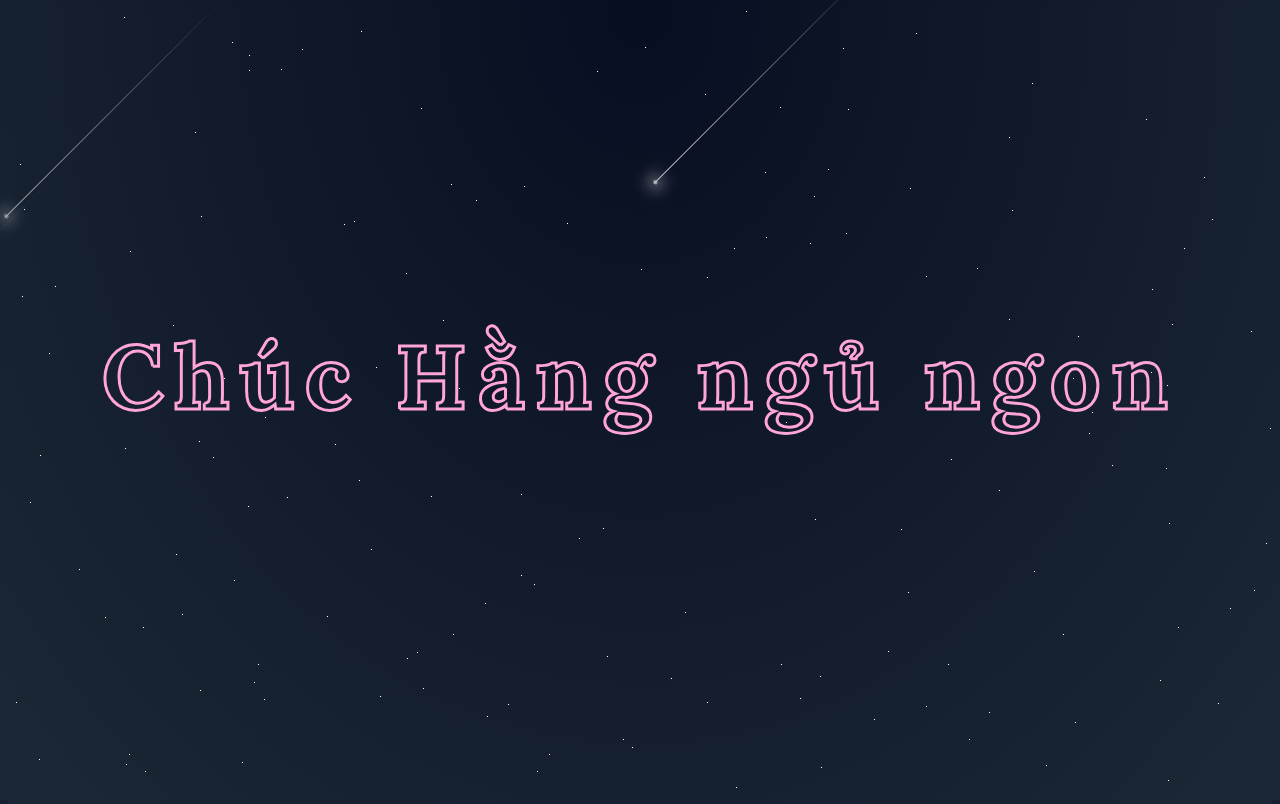
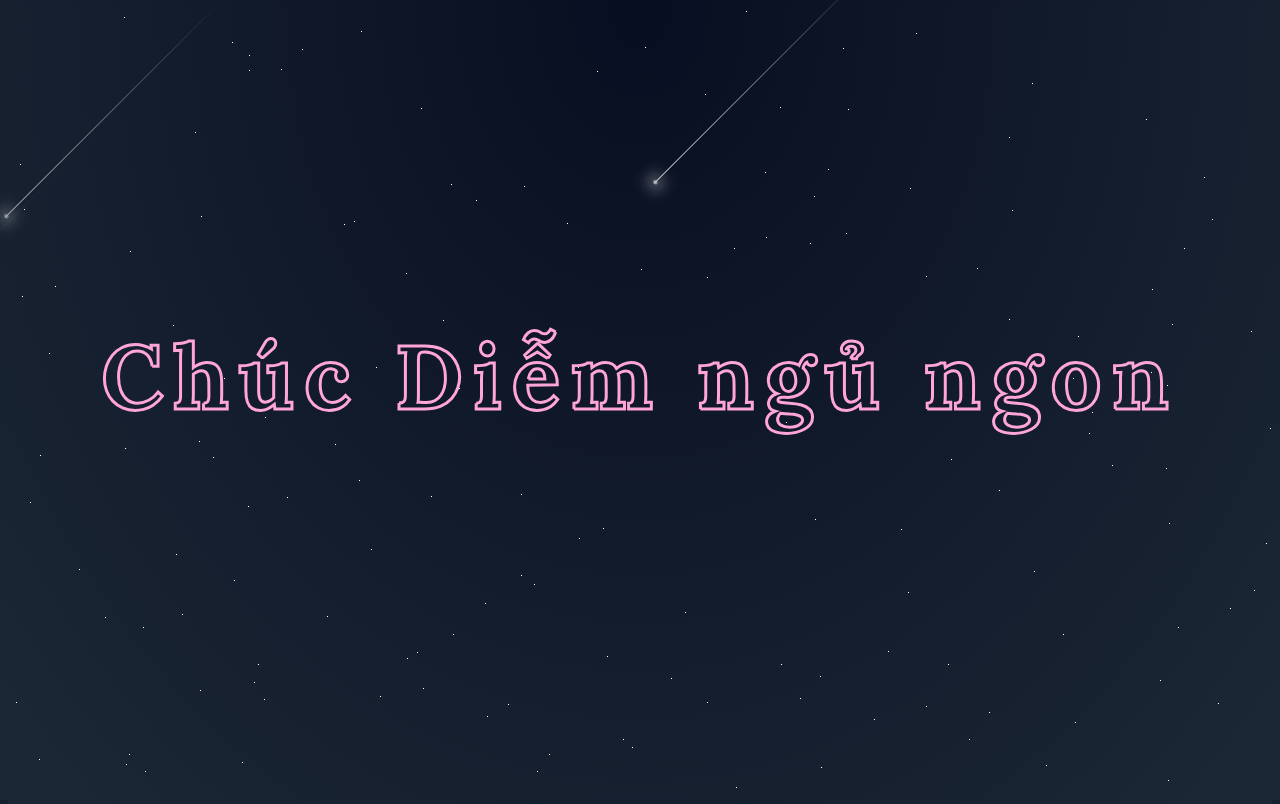
Before and after one commit to minhson1411/good_night, a plain HTML site: page index.html in a window 1280 px wide. Drawn offline with Linux system fonts and the light colour scheme.

Commit message:
change something

```diff
--- a/index.html
+++ b/index.html
@@ -2,7 +2,7 @@
 <html lang="en" >
 <head>
   <meta charset="UTF-8">
-  <title>The Hang Meteor Shower</title>
+  <title>Diem Meteor Shower</title>
   <link rel="stylesheet" href="./style.css">
   <link rel="icon" type="image/x-icon" href="good_night.png">
 
@@ -25,7 +25,7 @@
 
 
       <text x="50%" y="50%" text-anchor="middle">
-        Chúc Hằng ngủ ngon
+        Chúc Diễm ngủ ngon
       </text>
     </svg>
   </div>
```
